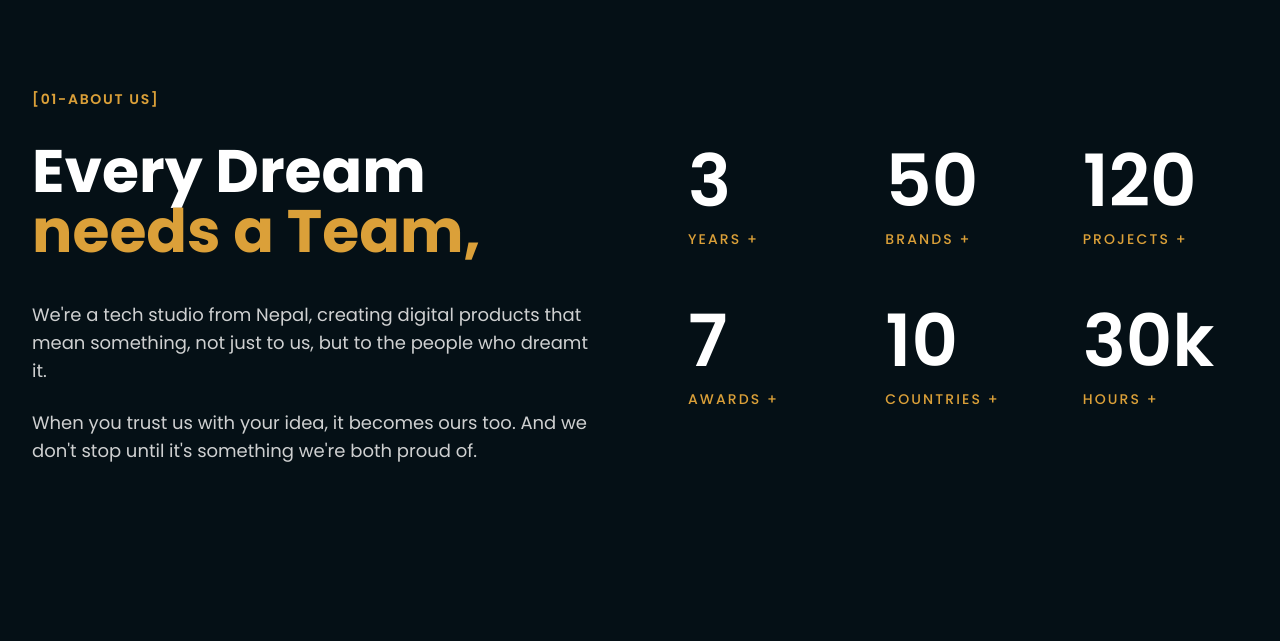
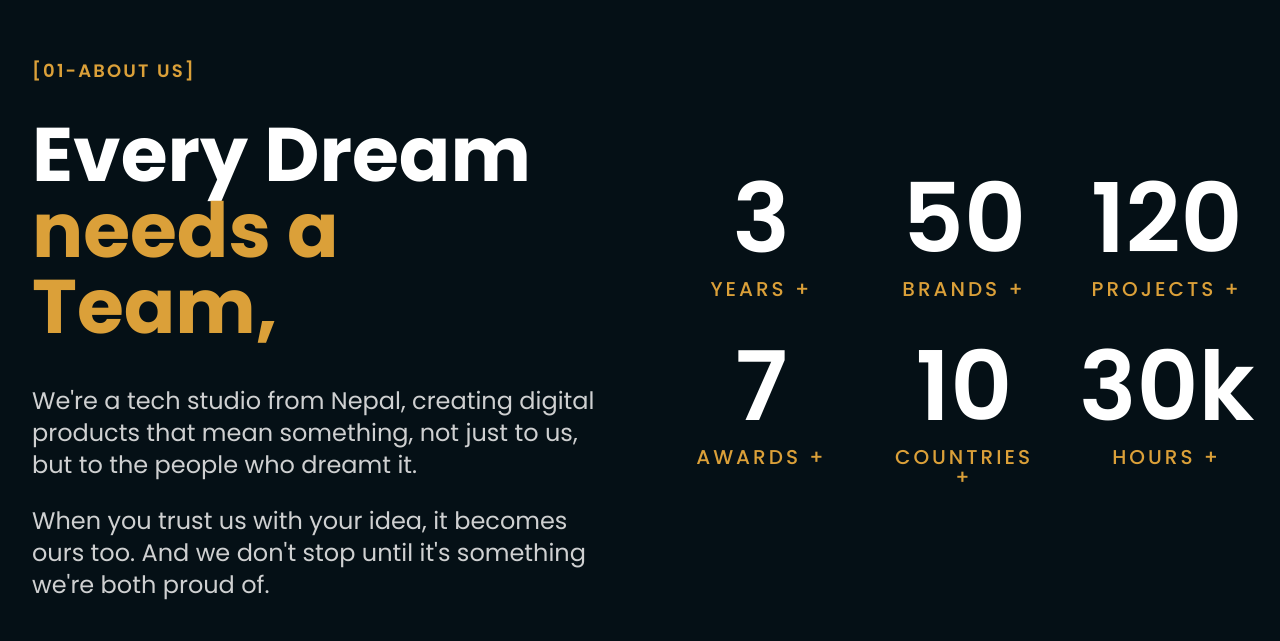
Before and after one commit to Griffitystudios/website-griffity, a Next.js app: page / in a window 1280 px wide. Shown: the part 839-1480 px from the top of the page. Built offline with nearby package versions, Linux system fonts and the light colour scheme; no server answers.

Commit message:
text-size

```diff
--- a/components/about.tsx
+++ b/components/about.tsx
@@ -29,17 +29,17 @@ export default function About() {
         <section
             id="about-us"
             aria-labelledby="about-heading"
-            className="min-h-screen text-white"
+            className="text-white"
         >
             <div
-                className="container mx-auto px-4 sm:px-6 lg:px-8 py-16 sm:py-20 lg:py-28 xl:py-32 max-w-screen-3xl"
+                className="container mx-auto px-4 sm:px-6 lg:px-8 pt-16 sm:pt-20 lg:pt-24 pb-12 sm:pb-14 lg:pb-16 max-w-screen-3xl"
                 ref={ref}
             >
-                <div className="grid grid-cols-1 lg:grid-cols-2 gap-12 lg:gap-16 xl:gap-24 items-center">
+                <div className="grid grid-cols-1 lg:grid-cols-2 gap-10 lg:gap-14 xl:gap-20 items-center">
                     {/* Left column */}
-                    <div>
+                    <div className="w-full">
                         <motion.p
-                            className="text-primary text-xs sm:text-sm font-semibold tracking-[0.12em] uppercase mb-6 sm:mb-8"
+                            className="text-primary text-sm sm:text-base md:text-lg font-semibold tracking-[0.12em] uppercase mb-6 sm:mb-8"
                             {...fadeUp(0)}
                         >
                             [01-ABOUT US]
@@ -47,7 +47,7 @@ export default function About() {
 
                         <motion.h2
                             id="about-heading"
-                            className="text-4xl sm:text-5xl md:text-6xl lg:text-[3.5rem] xl:text-6xl font-bold leading-[1.1] mb-8 sm:mb-10"
+                            className="text-5xl sm:text-6xl md:text-7xl lg:text-[4.25rem] xl:text-[4.75rem] font-bold leading-[1.05] mb-8 sm:mb-10"
                             {...fadeUp(0.1)}
                         >
                             <span className="block text-white">Every Dream</span>
@@ -55,7 +55,7 @@ export default function About() {
                         </motion.h2>
 
                         <motion.div
-                            className="space-y-5 sm:space-y-6 text-muted/90 text-sm sm:text-base md:text-lg leading-relaxed max-w-xl"
+                            className="space-y-5 sm:space-y-6 text-muted/90 text-base sm:text-lg md:text-xl lg:text-2xl leading-relaxed max-w-2xl"
                             {...fadeUp(0.2)}
                         >
                             <p>
@@ -72,18 +72,19 @@ export default function About() {
                     </div>
 
                     {/* Right column — stats grid */}
+                    <div className="flex w-full items-center justify-center lg:justify-center">
                         <motion.dl
-                        className="grid grid-cols-3 gap-x-4 sm:gap-x-6 md:gap-x-8 gap-y-10 sm:gap-y-12 md:gap-y-14"
+                            className="grid grid-cols-3 gap-x-6 sm:gap-x-8 md:gap-x-10 gap-y-8 sm:gap-y-10 lg:gap-y-10 w-full max-w-lg lg:max-w-xl xl:max-w-2xl"
                             {...fadeUp(0.3)}
                         >
                             {STATS.map((stat) => (
-                            <div key={stat.label}>
+                                <div key={stat.label} className="text-center">
                                     <dt className="sr-only">{stat.label}</dt>
-                                <dd className="m-0 flex flex-col gap-2 sm:gap-3">
-                                    <p className="text-4xl sm:text-5xl md:text-6xl lg:text-7xl font-semibold text-white leading-none">
+                                    <dd className="m-0 flex flex-col items-center gap-2 sm:gap-3">
+                                        <p className="text-5xl sm:text-6xl md:text-7xl lg:text-8xl font-semibold text-white leading-none">
                                             {stat.value}
                                         </p>
-                                    <p className="text-primary text-[0.65rem] sm:text-xs md:text-sm font-medium tracking-[0.15em] uppercase">
+                                        <p className="text-primary text-xs sm:text-sm md:text-base font-medium tracking-[0.15em] uppercase">
                                             {stat.label} +
                                         </p>
                                     </dd>
@@ -92,6 +93,7 @@ export default function About() {
                         </motion.dl>
                     </div>
                 </div>
+            </div>
         </section>
     );
 }
```
Lines whose indentation alone changed are shown as unchanged.
